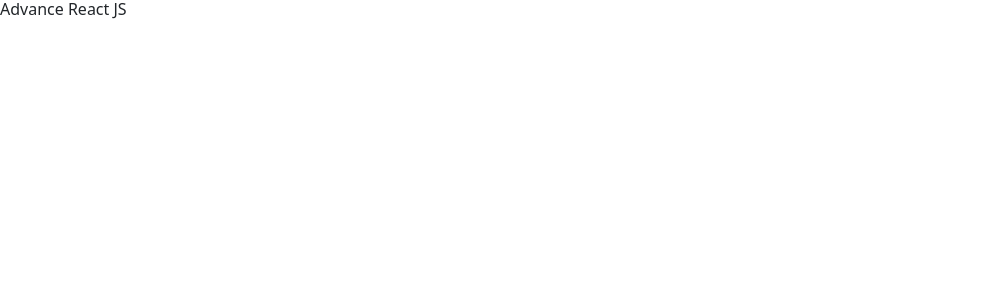
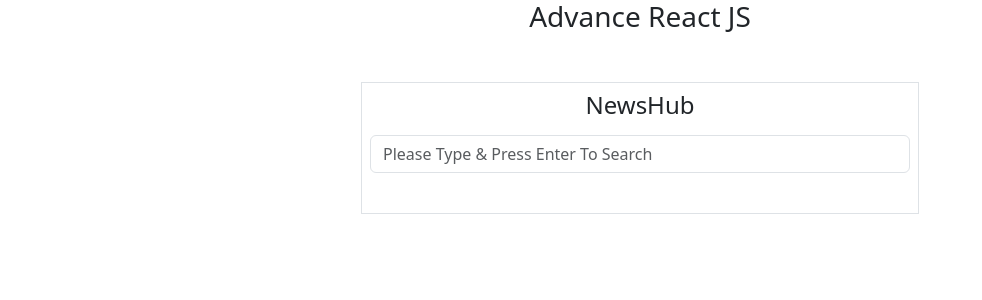
Before and after one commit to mrhrifat/advance-react-js, a React (Create React App) app: page / in a window 1280 px wide. Shown: the top 300 px of the page, without its empty margins (0-982 px from the left). Built offline with nearby package versions, Linux system fonts and the light colour scheme.

Commit message:
Root files for import all JSX

```diff
--- a/src/Import.jsx
+++ b/src/Import.jsx
@@ -1,10 +1,23 @@
 import React, { Component } from "react";
+import FragComp from "./Fragment/FragComp";
+import News from "./News/News";
+import Index from "./RegPureComp/Index";
+import Smart from "./SmartComponent/Smart";
 
 class Import extends Component {
     render() {
         return (
-            <div>
-                <h6>Advance React JS</h6>
+            <div className='container'>
+                <h3 className='text-center'>Advance React JS</h3>
+
+                {/*
+                <Smart />
+                <Index />
+                <FragComp />
+
+                */}
+
+                <News/>
             </div>
         )
     }
```
